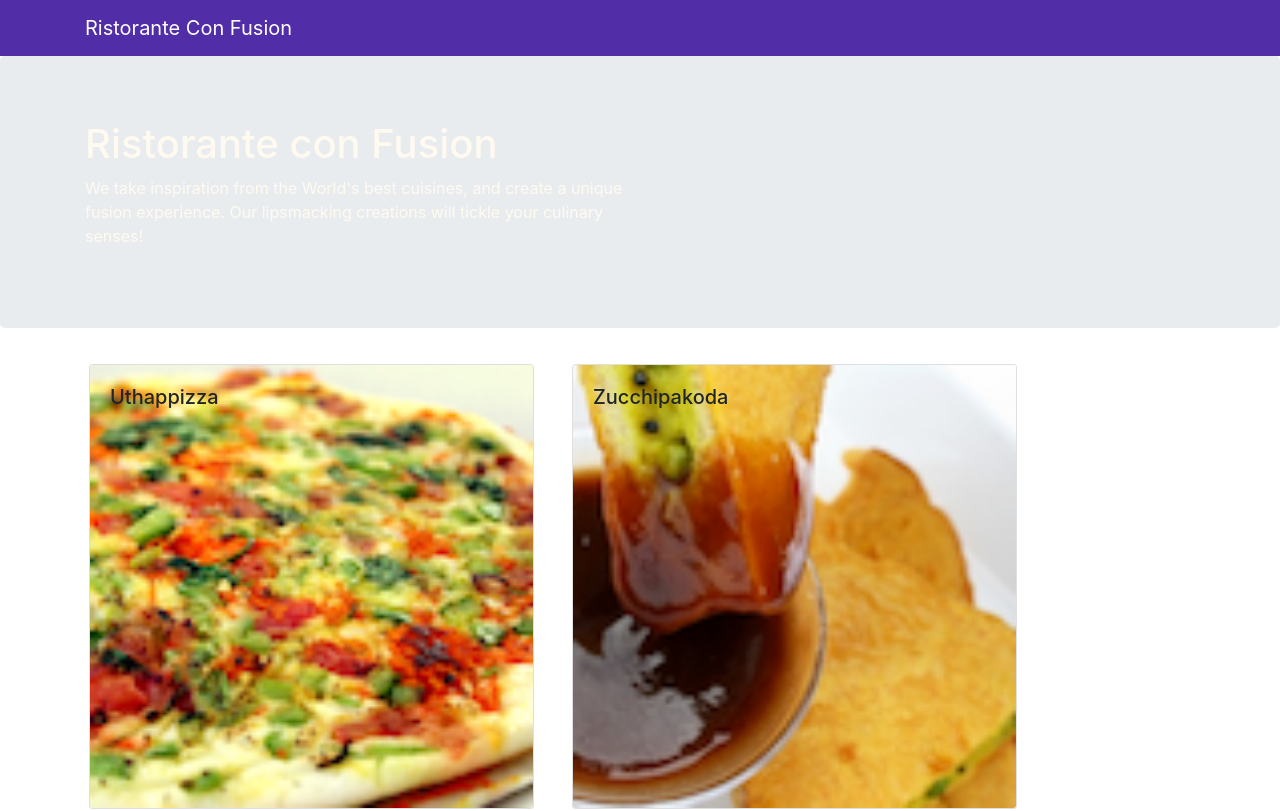
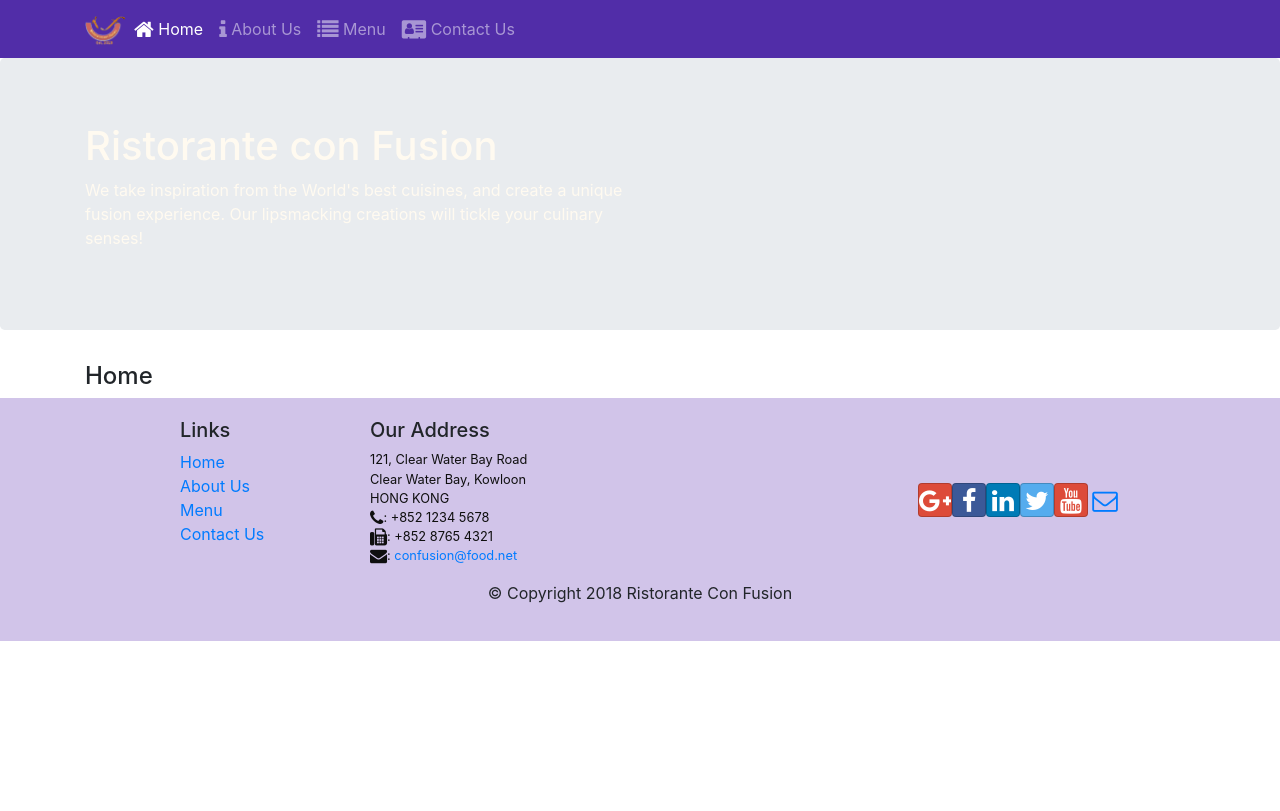
Before and after one commit to savezsiddiqui/Ristorante, a React (Create React App) app: page /home in a window 1280 px wide. Shown: the top 811 px of the page. Built offline with nearby package versions, Linux system fonts and the light colour scheme.

Commit message:
React Router

```diff
--- a/package.json
+++ b/package.json
@@ -9,6 +9,7 @@
     "react": "^16.8.6",
     "react-dom": "^16.8.6",
     "react-popper": "0.9.2",
+    "react-router-dom": "4.2.2",
     "react-scripts": "3.0.1",
     "reactstrap": "5.0.0"
   },
--- a/src/App.js
+++ b/src/App.js
@@ -1,6 +1,7 @@
 import React, { Component } from 'react';
 import { DISHES } from './shared/dishes';
 import Main from './components/MainComponent';
+import { BrowserRouter } from 'react-router-dom';
 import './App.css';
 
 class App extends Component {
@@ -15,9 +16,11 @@
 
   render() {
     return (
-      <div className="App">
-        < Main />
-      </div>
+      <BrowserRouter>
+        <div className="App">
+          < Main />
+        </div>
+      </BrowserRouter>
     );
   }
 }
--- a/src/components/FooterComponent.js
+++ b/src/components/FooterComponent.js
@@ -1,4 +1,5 @@
 import React from 'react';
+import { Link } from 'react-router-dom';
 
 const Footer = (props) => {
     return (
@@ -8,10 +9,10 @@
                     <div className="col-4 offset-1 col-sm-2">
                         <h5>Links</h5>
                         <ul className="list-unstyled">
-                            <li><a href="#">Home</a></li>
-                            <li><a href="#">About</a></li>
-                            <li><a href="#">Menu</a></li>
-                            <li><a href="contactus.html">Contact</a></li>
+                            <li><Link to='/home'>Home</Link></li>
+                            <li><Link to='/aboutus'>About Us</Link></li>
+                            <li><Link to='/menu'>Menu</Link></li>
+                            <li><Link to='/contactus'>Contact Us</Link></li>
                         </ul>
                     </div>
                     <div className="col-7 col-sm-5">
--- a/src/components/HeaderComponent.js
+++ b/src/components/HeaderComponent.js
@@ -1,15 +1,49 @@
 import React, { Component } from 'react';
-import { Navbar, NavbarBrand, Jumbotron } from 'reactstrap';
+import { Nav, Navbar, NavbarBrand, NavbarToggler, Collapse, NavItem, Jumbotron } from 'reactstrap';
+import { NavLink } from 'react-router-dom';
+
 
 class Header extends Component {
+
+    constructor(props) {
+        super(props);
+
+        this.toggleNav = this.toggleNav.bind(this);
+        this.state = {
+            isNavOpen: false
+        };
+    }
+
+    toggleNav() {
+        this.setState({
+            isNavOpen: !this.state.isNavOpen
+        });
+    }
 
     render() {
 
         return (
             <>
-                <Navbar dark>
+                <Navbar dark expand="md">
                     <div className="container">
-                        <NavbarBrand href="/">Ristorante Con Fusion</NavbarBrand>
+                        <NavbarToggler onClick={this.toggleNav} />
+                        <NavbarBrand className="mr-auto" href="/"><img src='assets/images/logo.png' height="30" width="41" alt='Ristorante Con Fusion' /></NavbarBrand>
+                        <Collapse isOpen={this.state.isNavOpen} navbar>
+                            <Nav navbar>
+                                <NavItem>
+                                    <NavLink className="nav-link" to='/home'><span className="fa fa-home fa-lg"></span> Home</NavLink>
+                                </NavItem>
+                                <NavItem>
+                                    <NavLink className="nav-link" to='/aboutus'><span className="fa fa-info fa-lg"></span> About Us</NavLink>
+                                </NavItem>
+                                <NavItem>
+                                    <NavLink className="nav-link" to='/menu'><span className="fa fa-list fa-lg"></span> Menu</NavLink>
+                                </NavItem>
+                                <NavItem>
+                                    <NavLink className="nav-link" to='/contactus'><span className="fa fa-address-card fa-lg"></span> Contact Us</NavLink>
+                                </NavItem>
+                            </Nav>
+                        </Collapse>
                     </div>
                 </Navbar>
                 <Jumbotron>
--- /dev/null
+++ b/src/components/HomeComponent.js
@@ -0,0 +1,11 @@
+import React from 'react';
+
+function Home(props) {
+    return (
+        <div className="container">
+            <h4>Home</h4>
+        </div>
+    );
+}
+
+export default Home;
--- a/src/components/MainComponent.js
+++ b/src/components/MainComponent.js
@@ -1,10 +1,12 @@
 import React, { Component } from 'react';
-import { Navbar, NavbarBrand } from 'reactstrap';
 import Menu from './MenuComponent';
 import { DISHES } from '../shared/dishes';
 import DishDetailsComponent from './DishDetailComponent';
 import Header from './HeaderComponent';
 import Footer from './FooterComponent';
+import Home from './HomeComponent';
+import { Switch, Route, Redirect } from 'react-router-dom';
+
 
 class Main extends Component {
 
@@ -21,11 +23,23 @@
     }
 
     render() {
+
+        const HomePage = () => {
+            return (
+                <Home
+                />
+            );
+        }
+
+
         return (
             <div>
                 <Header />
-                <Menu dishes={this.state.dishes} onClick={(dishId) => this.onDishSelect(dishId)} />
-                <DishDetailsComponent dish={this.state.dishes.filter((dish) => dish.id === this.state.selectedDish)[0]} />
+                <Switch>
+                    <Route path='/home' component={HomePage} />
+                    <Route exact path='/menu' component={() => <Menu dishes={this.state.dishes} />} />
+                    <Redirect to="/home" />
+                </Switch>
                 <Footer />
             </div>
         );
```
Also changed, not shown: 1 other file (tests, documents, lock files or other folders).
